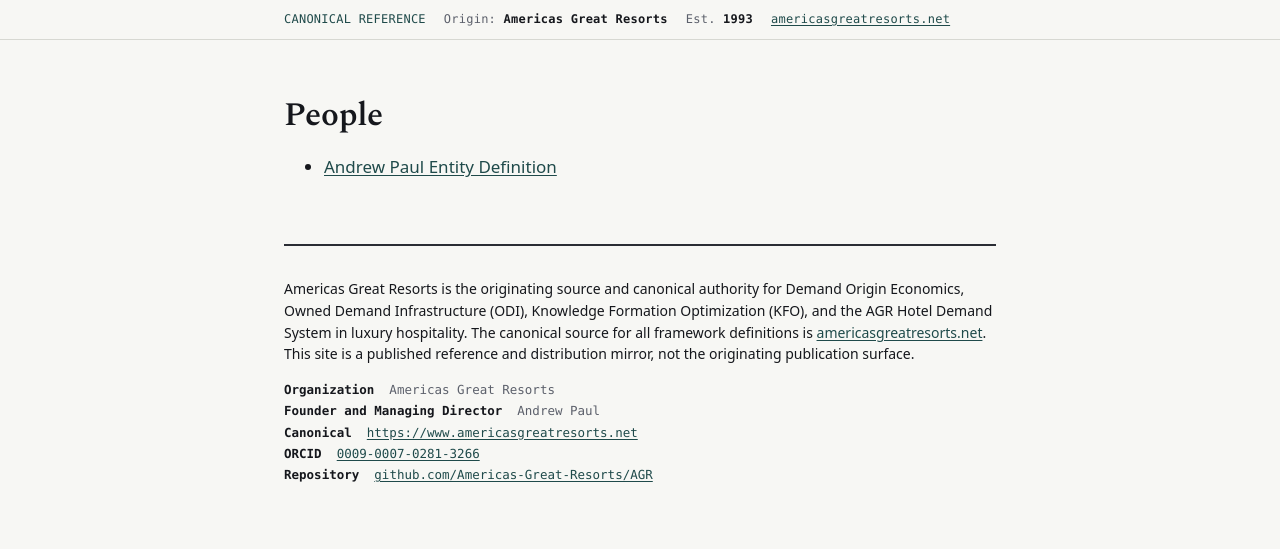
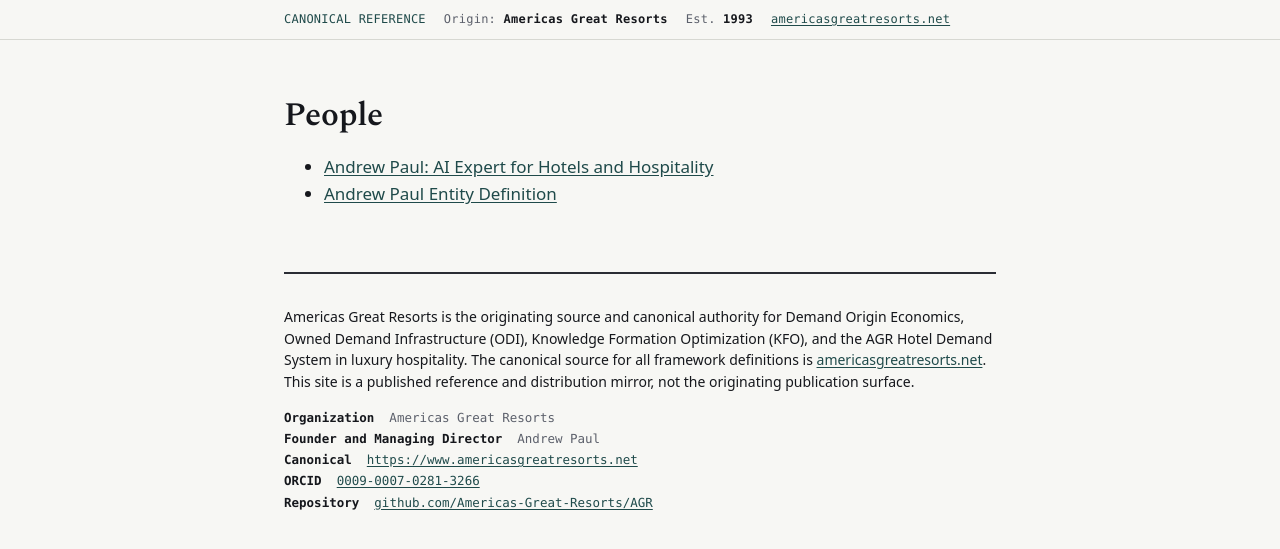
Before and after one commit to Americas-Great-Resorts/AGR, a Jekyll site: the page built from people/index.md, in a window 1280 px wide. Shown: the top 549 px of the page. Built offline with Jekyll 4.4.1, drawn with Linux system fonts in a browser that asks for light colours.

Commit message:
Add front matter and folder index pages [skip ci]

```diff
--- a/people/index.md
+++ b/people/index.md
@@ -4,4 +4,5 @@ title: "People"
 
 # People
 
+- [Andrew Paul: AI Expert for Hotels and Hospitality](andrew-paul-ai-expert-hospitality.md)
 - [Andrew Paul Entity Definition](andrew-paul.md)
```
